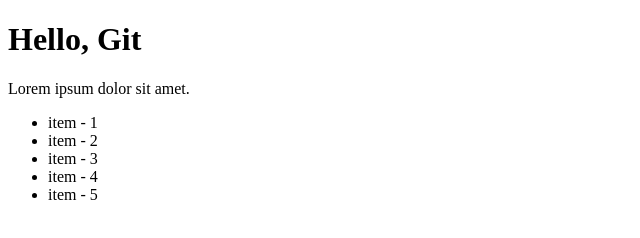
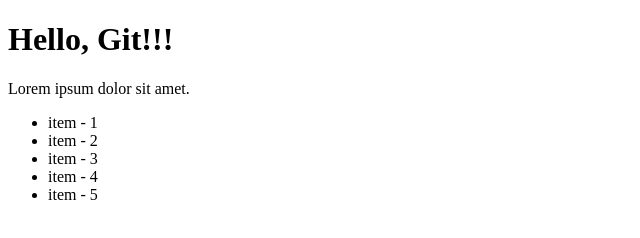
Before and after one commit to SlawaSlawa/git-test, a plain HTML site: page index.html in a window 1280 px wide. Shown: the full height of the page, 0-640 px from the left. Drawn offline with Linux system fonts and the light colour scheme.

Commit message:
update title

```diff
--- a/index.html
+++ b/index.html
@@ -7,7 +7,7 @@
     </head>
     <body>
         <header>
-            <h1>Hello, Git</h1>
+            <h1>Hello, Git!!!</h1>
         </header>
         <div class="container">
             <p>Lorem ipsum dolor sit amet.</p>
```
